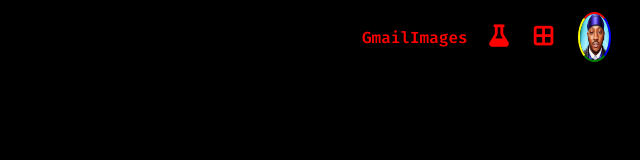
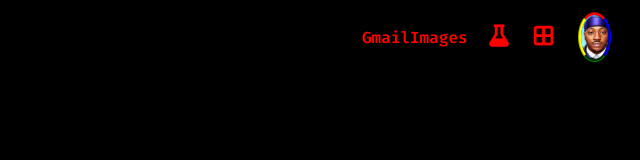
Before and after one commit to CalCodez/project_google_page, a plain HTML site: page index.html in a window 1280 px wide. Shown: the full height of the page, 640-1280 px from the left. Drawn offline with Linux system fonts and the light colour scheme.

Commit message:
border image

```diff
--- a/css/styles.css
+++ b/css/styles.css
@@ -82,7 +82,7 @@ i {
 	align-items: center;
 	width: 50px;
 	height: 50px;
-	border: 2px solid;
+	border: 3.5px groove;
 	border-top-color: red;
 	border-right-color: blue;
 	border-bottom-color: green;
@@ -94,4 +94,5 @@ i {
 	width: 100%;
 	height: 100%;
 	border-radius: 50%;
+	object-fit: cover;
 }
```
